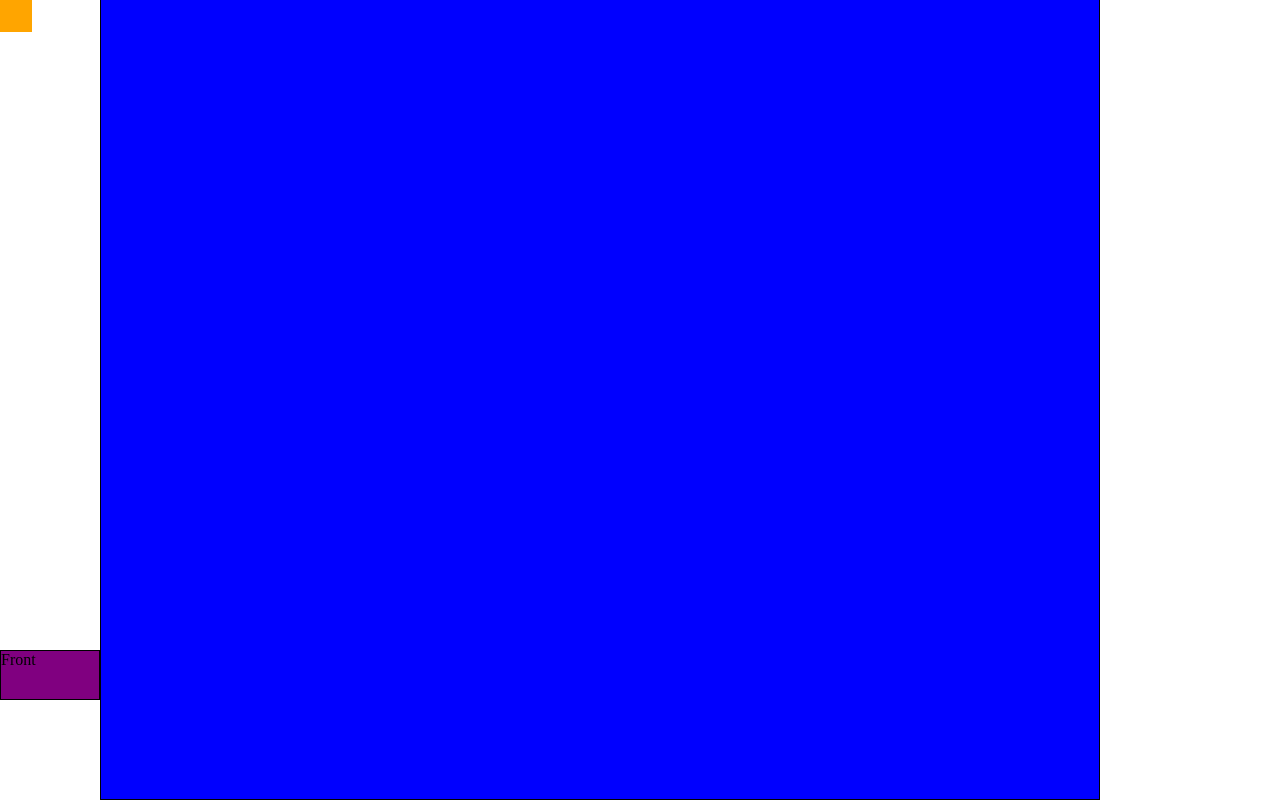
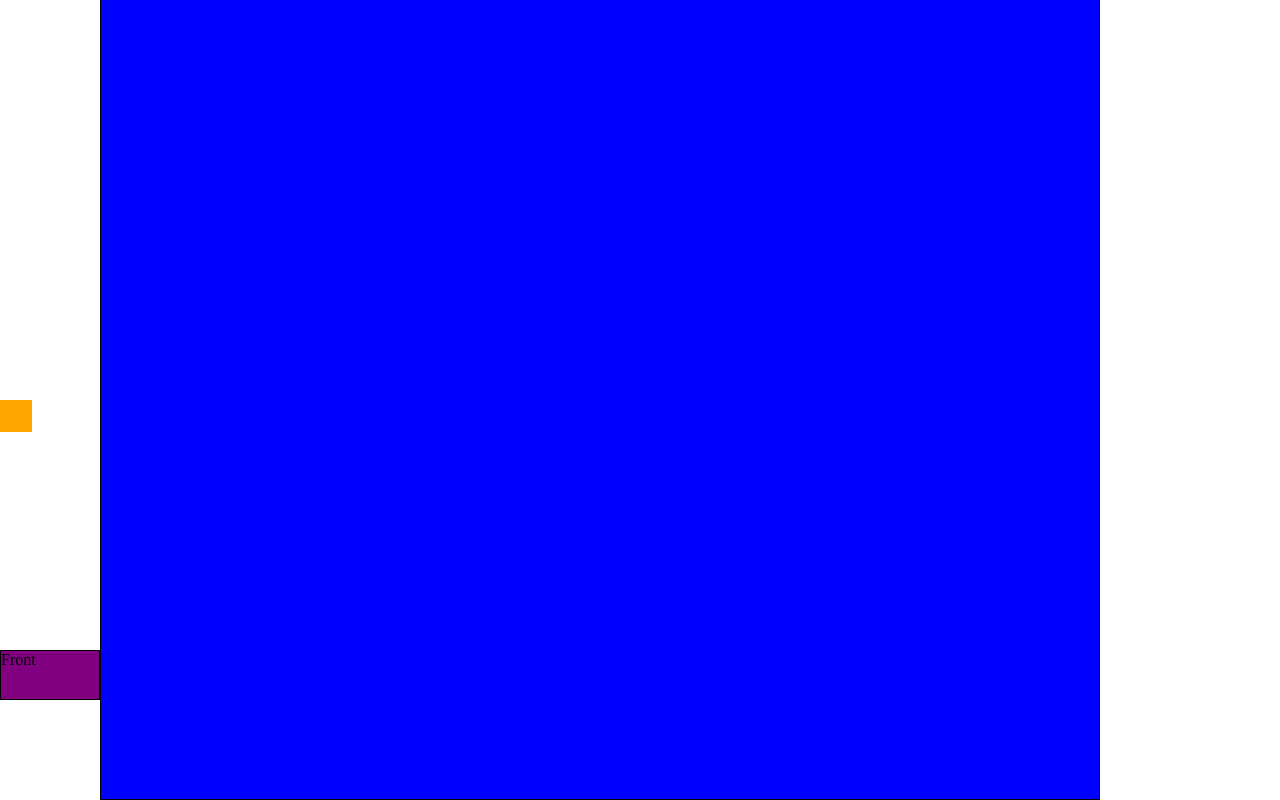
Before and after one commit to charlyx/js13k-offline, a website: page index.html in a window 1280 px wide. Drawn offline with Linux system fonts and the light colour scheme.

Commit message:
:sparkles: Gérard est né

```diff
--- a/index.html
+++ b/index.html
@@ -22,6 +22,7 @@
         width: 32px;
         height: 32px;
         background-color: orange;
+        z-index: 3;
       }
     </style>
   </head>
@@ -45,26 +46,7 @@
 
       let rotation = 0
 
-      let gerard = {
-        direction: {x: 0, y: 0},
-        element: document.getElementById('gerard'),
-      }
-
       document.addEventListener('keydown', e => {
-          if (e.key === 'ArrowRight') {
-            gerard.direction.x++
-          }
-          if (e.key === 'ArrowLeft') {
-            gerard.direction.x--
-          }
-          if (e.key === ' ') {
-            // TODO : gérer la hauteur du saut (vélocité)
-            gerard.direction.y--
-          }
-          if (e.key === 'ArrowDown') {
-            gerard.direction.y++
-          }
-
           switch(e.key) {
             case 'j':
               rotation -= 90
@@ -78,11 +60,14 @@
           platform.element.style.transform = `rotateY(${rotation}deg)`
       })
 
+      import { Player } from './player.js'
+
+      const gerard = new Player()
+      const refreshRate = 1000/60
+
       setInterval(() => {
-        gerard.element.style.top = `${0 + gerard.direction.y}px`
-        gerard.element.style.left = `${0 + gerard.direction.x}px`
-        // TODO : appliquer la gravité pour faire descendre gérard
-      }, 1000/30)
+        gerard.move(refreshRate)
+      }, refreshRate)
     </script>
   </body>
 </html>
--- /dev/null
+++ b/player.js
@@ -0,0 +1,109 @@
+function createKeyboardListeners(player) {
+  document.addEventListener('keydown', e => {
+    if (e.key === 'ArrowRight') {
+      player.move_right = true
+    }
+    if (e.key === 'ArrowLeft') {
+      player.move_left = true
+    }
+    if (e.key === ' ') {
+      player.jumpPressed = true
+    }
+  })
+
+  document.addEventListener('keyup', e => {
+    if (e.key === 'ArrowRight') {
+      player.move_right = false
+    }
+    if (e.key === 'ArrowLeft') {
+      player.move_left = false
+    }
+    if (e.key === ' ') {
+      player.jumpPressed = false
+    }
+  })
+}
+
+export class Player {
+  constructor(position = {x: 0, y: 0}) {
+    // TODO : faire en sorte qu'un saut passe jusqu'à 7 cases de distance
+    // TODO : le saut amène à une hauteur de 2 cases et demi au plus haut
+    this.GRAVITY = 1.5
+    this.WALK_FORCE = 0.06
+    this.WALK_MIN_SPEED = 0.5
+    this.WALK_MAX_SPEED = 10
+    this.MAX_FALL_SPEED = 16
+    this.STOP_FORCE = 3
+    this.JUMP_SPEED = 7
+    this.JUMP_MAX_AIRBORNE_TIME = 15
+    this.jumping = false
+    this.on_air_time = 0
+    this.prev_jump_pressed = false
+    this.position = position
+    this.velocity = {x: 0, y: 0}
+
+    createKeyboardListeners(this)
+
+    this.element = document.getElementById('gerard')
+
+    this.move_left = this.move_right = this.jumpPressed = false
+  }
+
+  move(refreshRate) {
+    this.calculateMovement(refreshRate)
+    this.applyMovement()
+  }
+
+  calculateMovement(delta) {
+
+    if (this.move_left) {
+      this.velocity.x -= (this.WALK_FORCE * delta) + this.STOP_FORCE
+      if(this.velocity.x < -this.WALK_MAX_SPEED) {
+        this.velocity.x = -this.WALK_MAX_SPEED
+      }
+    } else if (this.move_right) {
+      this.velocity.x += (this.WALK_FORCE * delta) + this.STOP_FORCE
+      if(this.velocity.x > this.WALK_MAX_SPEED) {
+        this.velocity.x = this.WALK_MAX_SPEED
+      }
+    }
+
+
+    const vsign = Math.sign(this.velocity.x)
+    let vlen = Math.abs(this.velocity.x)
+
+    vlen -= this.jumping ? this.STOP_FORCE / 2 : this.STOP_FORCE
+    if (vlen < 0) vlen = 0
+
+    this.velocity.x = vlen * vsign
+    this.velocity.y += this.GRAVITY
+
+    if(this.velocity.y > this.MAX_FALL_SPEED) {
+      this.velocity.y = this.MAX_FALL_SPEED
+    }
+
+    // si player intersect avec une div (faire une ligne), alors considérer qu'il est au sol et mettre on_air_time à 0
+    // et mettre velocity.y à 0
+    if ((this.position.y + this.velocity.y) >= 400) {
+      this.position.y = 400
+      this.velocity.y = 0
+      this.on_air_time = 0
+      this.jumping = false
+    }
+
+    this.on_air_time += 1
+
+    if (this.on_air_time < this.JUMP_MAX_AIRBORNE_TIME && this.jumpPressed) {
+      this.velocity.y -= this.JUMP_SPEED / this.on_air_time
+      this.jumping = true
+    }
+  }
+
+  applyMovement() {
+    this.position.x += this.velocity.x
+    this.position.y += this.velocity.y
+
+    this.element.style.top = `${this.position.y}px`
+    this.element.style.left = `${this.position.x}px`
+  }
+}
```
